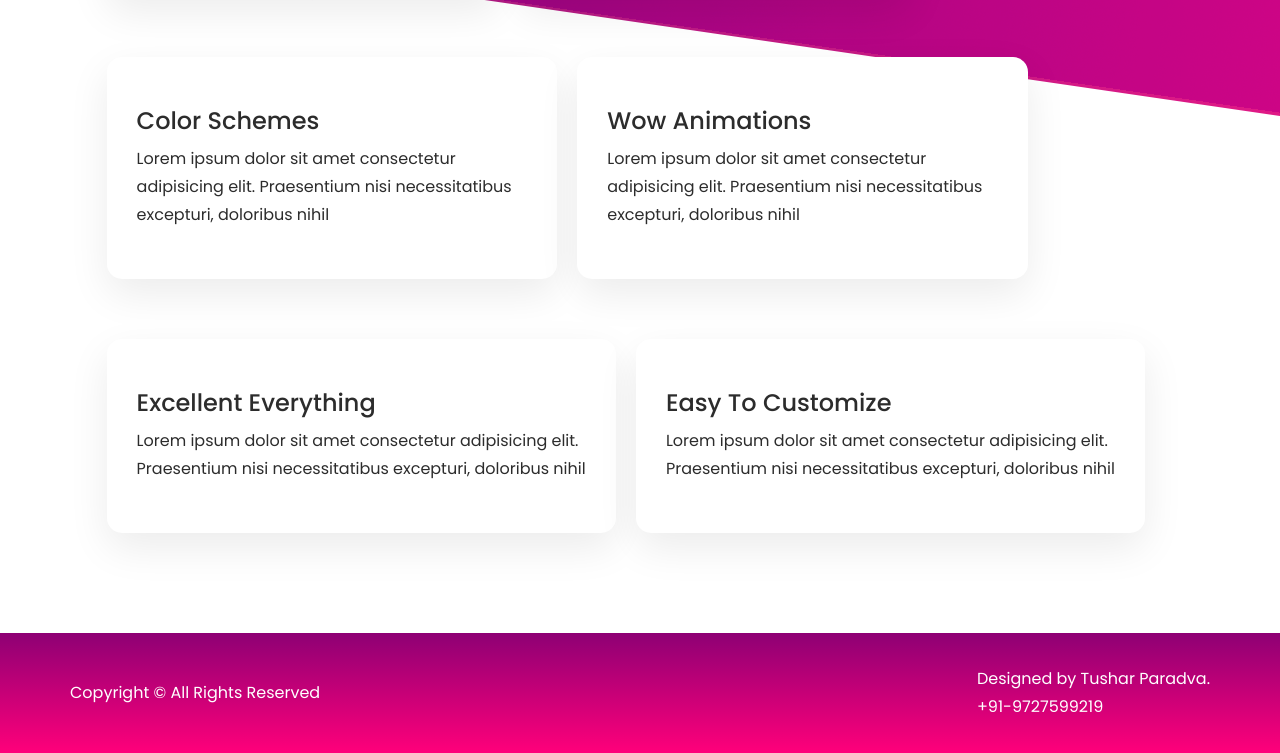
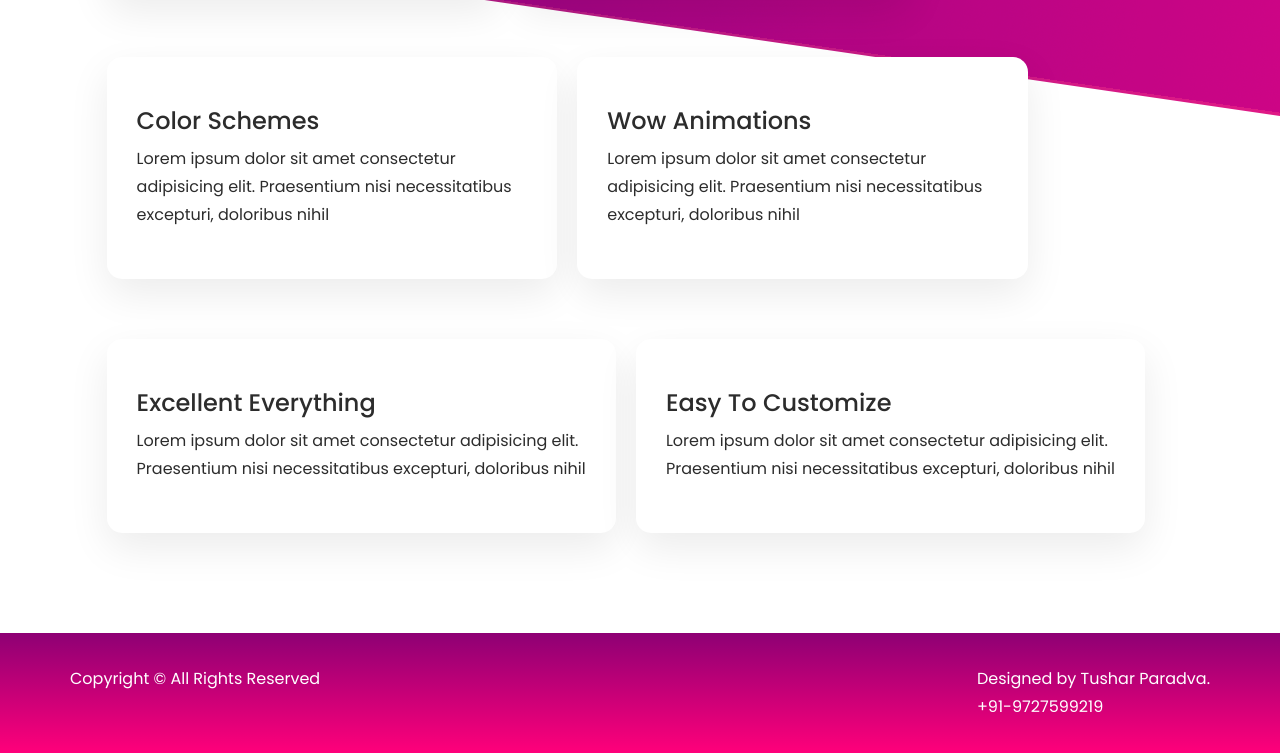
Before and after one commit to tushar34/portfolio, a plain HTML site: page index.html in a window 1280 px wide. Shown: the part 2033-2786 px from the top of the page. Drawn offline with nearby package versions, Linux system fonts and the light colour scheme.

Commit message:
4 commit

```diff
--- a/css/style.css
+++ b/css/style.css
@@ -430,7 +430,6 @@ img {
 .footer_text {
   display: flex;
   flex-wrap: wrap;
-  align-items: center;
   justify-content: space-between;
 }
 .ff {
@@ -485,10 +484,8 @@ img {
 }
 
 .f1 {
-  /* text-align: left; */
   color: white;
 }
 .f2 {
-  /* text-align: right; */
   color: white;
 }
```
